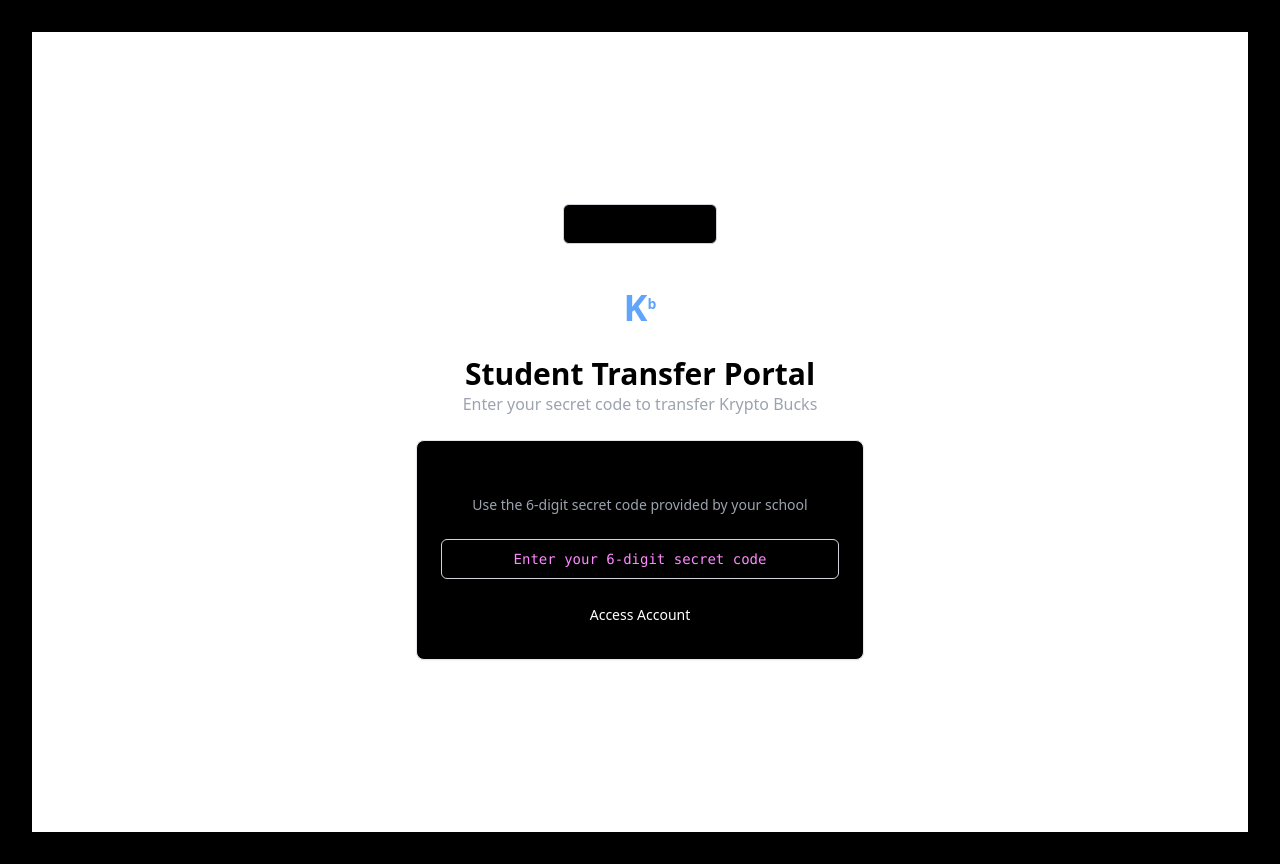
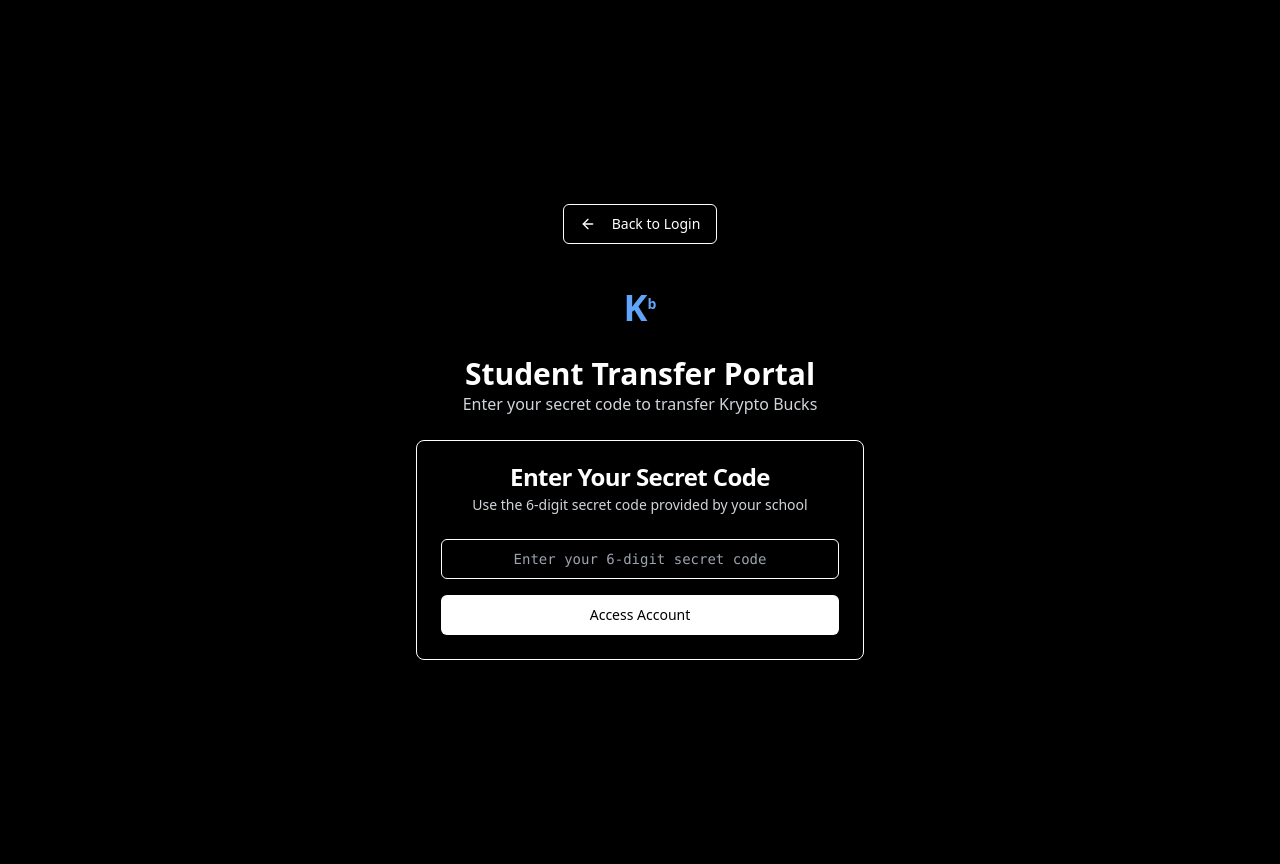
Before and after one commit to KingDenari/krypto-bucks-kard, a React (Vite) app: page / in a window 1280 px wide. Both pictures are taken after a click on the button "I'm a Student - Transfer Krypto Bucks". Built offline with nearby package versions, Linux system fonts and the light colour scheme.

Commit message:
Fix: Improve card and student portal color scheme
Adjusted card styles to differentiate from the background. Improved the color scheme in the student transfer portal for better readability.

```diff
--- a/src/components/student/StudentView.tsx
+++ b/src/components/student/StudentView.tsx
@@ -110,66 +110,66 @@ const StudentView: React.FC<StudentViewProps> = ({ onBack }) => {
       .slice(0, 5);
 
     return (
-      <div className="min-h-screen p-4 bg-white">
+      <div className="min-h-screen p-4 bg-black">
         <div className="max-w-4xl mx-auto space-y-6">
           <div className="flex items-center gap-4">
-            <Button variant="outline" onClick={onBack} className="border-gray-300 text-black hover:bg-gray-100">
+            <Button variant="outline" onClick={onBack} className="border-white text-white hover:bg-white hover:text-black bg-black">
               <ArrowLeft className="w-4 h-4 mr-2" />
               Back to Login
             </Button>
             <div className="flex items-center gap-2">
               <KryptoLogo size="md" />
-              <h1 className="text-2xl font-bold text-black">Student Transfer Portal</h1>
+              <h1 className="text-2xl font-bold text-white">Student Transfer Portal</h1>
             </div>
           </div>
 
           <div className="grid gap-6 md:grid-cols-2">
-            <Card className="border-gray-200">
+            <Card className="border-white bg-black">
               <CardHeader>
-                <CardTitle className="text-black">Student Information</CardTitle>
-                <CardDescription className="text-gray-600">Your account details</CardDescription>
+                <CardTitle className="text-white">Student Information</CardTitle>
+                <CardDescription className="text-gray-300">Your account details</CardDescription>
               </CardHeader>
               <CardContent>
                 <div className="space-y-4">
                   <div>
-                    <p className="text-sm text-gray-600">Name</p>
-                    <p className="font-semibold text-black">{student.name}</p>
+                    <p className="text-sm text-gray-300">Name</p>
+                    <p className="font-semibold text-white">{student.name}</p>
                   </div>
                   <div>
-                    <p className="text-sm text-gray-600">Grade</p>
-                    <p className="font-semibold text-black">{student.grade}</p>
+                    <p className="text-sm text-gray-300">Grade</p>
+                    <p className="font-semibold text-white">{student.grade}</p>
                   </div>
                   <div>
-                    <p className="text-sm text-gray-600">Barcode</p>
-                    <p className="font-mono text-black">{student.barcode}</p>
+                    <p className="text-sm text-gray-300">Barcode</p>
+                    <p className="font-mono text-white">{student.barcode}</p>
                   </div>
                   <div>
-                    <p className="text-sm text-gray-600">Current Balance</p>
+                    <p className="text-sm text-gray-300">Current Balance</p>
                     <div className="flex items-center gap-2">
                       <KryptoLogo size="sm" />
-                      <span className="text-2xl font-bold text-black">K$ {student.balance}</span>
+                      <span className="text-2xl font-bold text-white">K$ {student.balance}</span>
                     </div>
-                    <p className="text-sm text-gray-600">≈ KSH {kshEquivalent}</p>
+                    <p className="text-sm text-gray-300">≈ KSH {kshEquivalent}</p>
                   </div>
                 </div>
               </CardContent>
             </Card>
 
-            <Card className="border-gray-200">
+            <Card className="border-white bg-black">
               <CardHeader>
-                <CardTitle className="text-black">Transfer Krypto Bucks</CardTitle>
-                <CardDescription className="text-gray-600">Send money to other students</CardDescription>
+                <CardTitle className="text-white">Transfer Krypto Bucks</CardTitle>
+                <CardDescription className="text-gray-300">Send money to other students</CardDescription>
               </CardHeader>
               <CardContent className="space-y-4">
                 <div>
-                  <label className="text-sm font-medium text-black">Select Recipient</label>
+                  <label className="text-sm font-medium text-white">Select Recipient</label>
                   <Select value={selectedRecipient} onValueChange={setSelectedRecipient}>
-                    <SelectTrigger className="border-gray-300">
+                    <SelectTrigger className="border-white bg-black text-white">
                       <SelectValue placeholder="Choose a student" />
                     </SelectTrigger>
-                    <SelectContent>
+                    <SelectContent className="bg-black border-white">
                       {otherStudents.map((user) => (
-                        <SelectItem key={user.id} value={user.id}>
+                        <SelectItem key={user.id} value={user.id} className="text-white hover:bg-gray-800">
                           {user.name} - {user.grade}
                         </SelectItem>
                       ))}
@@ -177,7 +177,7 @@ const StudentView: React.FC<StudentViewProps> = ({ onBack }) => {
                   </Select>
                 </div>
                 <div>
-                  <label className="text-sm font-medium text-black">Amount (K$)</label>
+                  <label className="text-sm font-medium text-white">Amount (K$)</label>
                   <Input
                     type="number"
                     step="0.01"
@@ -185,16 +185,16 @@ const StudentView: React.FC<StudentViewProps> = ({ onBack }) => {
                     onChange={(e) => setTransferAmount(parseFloat(e.target.value) || 0)}
                     placeholder="0.00"
                     max={student.balance}
-                    className="border-gray-300"
+                    className="border-white bg-black text-white placeholder:text-gray-400"
                   />
-                  <p className="text-xs text-gray-600 mt-1">
+                  <p className="text-xs text-gray-300 mt-1">
                     ≈ KSH {(transferAmount / exchangeRate.kshToKrypto).toFixed(2)}
                   </p>
                 </div>
                 <Button
                   onClick={handleTransfer}
                   disabled={transferLoading || !selectedRecipient || transferAmount <= 0}
-                  className="w-full bg-black hover:bg-gray-800 text-white"
+                  className="w-full bg-white hover:bg-gray-200 text-black"
                 >
                   {transferLoading ? 'Transferring...' : 'Transfer Money'}
                 </Button>
@@ -202,39 +202,39 @@ const StudentView: React.FC<StudentViewProps> = ({ onBack }) => {
             </Card>
           </div>
 
-          <Card className="border-gray-200">
+          <Card className="border-white bg-black">
             <CardHeader>
-              <CardTitle className="text-black">Recent Transactions</CardTitle>
-              <CardDescription className="text-gray-600">Your latest Krypto Bucks activity</CardDescription>
+              <CardTitle className="text-white">Recent Transactions</CardTitle>
+              <CardDescription className="text-gray-300">Your latest Krypto Bucks activity</CardDescription>
             </CardHeader>
             <CardContent>
               {studentTransactions.length === 0 ? (
                 <div className="text-center py-8">
-                  <p className="text-gray-600">No transactions yet.</p>
-                  <p className="text-sm text-gray-500">Your transaction history will appear here.</p>
+                  <p className="text-gray-300">No transactions yet.</p>
+                  <p className="text-sm text-gray-400">Your transaction history will appear here.</p>
                 </div>
               ) : (
                 <div className="space-y-3">
                   {studentTransactions.map((transaction) => (
-                    <div key={transaction.id} className="flex items-center justify-between p-3 border border-gray-200 rounded-lg">
+                    <div key={transaction.id} className="flex items-center justify-between p-3 border border-white rounded-lg bg-black">
                       <div className="flex items-center gap-3">
                         <div className={`w-2 h-2 rounded-full ${
                           transaction.amount > 0 ? 'bg-green-500' : 'bg-red-500'
                         }`} />
                         <div>
-                          <p className="font-medium text-black">{transaction.description}</p>
-                          <p className="text-sm text-gray-600">
+                          <p className="font-medium text-white">{transaction.description}</p>
+                          <p className="text-sm text-gray-300">
                             {new Date(transaction.createdAt).toLocaleDateString()}
                           </p>
                         </div>
                       </div>
                       <div className="text-right">
                         <p className={`font-semibold ${
-                          transaction.amount > 0 ? 'text-green-600' : 'text-red-600'
+                          transaction.amount > 0 ? 'text-green-400' : 'text-red-400'
                         }`}>
                           {transaction.amount > 0 ? '+' : ''}K$ {Math.abs(transaction.amount)}
                         </p>
-                        <Badge variant={transaction.amount > 0 ? 'default' : 'secondary'} className="bg-gray-100 text-gray-800">
+                        <Badge variant={transaction.amount > 0 ? 'default' : 'secondary'} className="bg-white text-black">
                           {transaction.type}
                         </Badge>
                       </div>
@@ -250,10 +250,10 @@ const StudentView: React.FC<StudentViewProps> = ({ onBack }) => {
   }
 
   return (
-    <div className="min-h-screen flex items-center justify-center p-4 bg-white">
+    <div className="min-h-screen flex items-center justify-center p-4 bg-black">
       <div className="w-full max-w-md space-y-6">
         <div className="text-center space-y-4">
-          <Button variant="outline" onClick={onBack} className="mb-4 border-gray-300 text-black hover:bg-gray-100">
+          <Button variant="outline" onClick={onBack} className="mb-4 border-white text-white hover:bg-white hover:text-black bg-black">
             <ArrowLeft className="w-4 h-4 mr-2" />
             Back to Login
           </Button>
@@ -261,17 +261,17 @@ const StudentView: React.FC<StudentViewProps> = ({ onBack }) => {
             <KryptoLogo size="xl" />
           </div>
           <div>
-            <h1 className="text-3xl font-bold text-black">
+            <h1 className="text-3xl font-bold text-white">
               Student Transfer Portal
             </h1>
-            <p className="text-gray-600">Enter your secret code to transfer Krypto Bucks</p>
+            <p className="text-gray-300">Enter your secret code to transfer Krypto Bucks</p>
           </div>
         </div>
 
-        <Card className="animate-fade-in border-gray-200">
+        <Card className="animate-fade-in border-white bg-black">
           <CardHeader>
-            <CardTitle className="text-black">Enter Your Secret Code</CardTitle>
-            <CardDescription className="text-gray-600">
+            <CardTitle className="text-white">Enter Your Secret Code</CardTitle>
+            <CardDescription className="text-gray-300">
               Use the 6-digit secret code provided by your school
             </CardDescription>
           </CardHeader>
@@ -284,11 +284,11 @@ const StudentView: React.FC<StudentViewProps> = ({ onBack }) => {
                   value={secretCode}
                   onChange={(e) => setSecretCode(e.target.value)}
                   required
-                  className="text-center text-lg font-mono border-gray-300"
+                  className="text-center text-lg font-mono border-white bg-black text-white placeholder:text-gray-400"
                   maxLength={6}
                 />
               </div>
-              <Button type="submit" className="w-full bg-black hover:bg-gray-800 text-white" disabled={loading}>
+              <Button type="submit" className="w-full bg-white hover:bg-gray-200 text-black" disabled={loading}>
                 {loading ? 'Verifying...' : 'Access Account'}
               </Button>
             </form>
--- a/src/components/ui/card.tsx
+++ b/src/components/ui/card.tsx
@@ -1,3 +1,4 @@
+
 import * as React from "react"
 
 import { cn } from "@/lib/utils"
@@ -9,7 +10,7 @@ const Card = React.forwardRef<
   <div
     ref={ref}
     className={cn(
-      "rounded-lg border bg-card text-card-foreground shadow-sm",
+      "rounded-lg border border-white bg-black text-white shadow-lg",
       className
     )}
     {...props}
@@ -36,7 +37,7 @@ const CardTitle = React.forwardRef<
   <h3
     ref={ref}
     className={cn(
-      "text-2xl font-semibold leading-none tracking-tight",
+      "text-2xl font-semibold leading-none tracking-tight text-white",
       className
     )}
     {...props}
@@ -50,7 +51,7 @@ const CardDescription = React.forwardRef<
 >(({ className, ...props }, ref) => (
   <p
     ref={ref}
-    className={cn("text-sm text-muted-foreground", className)}
+    className={cn("text-sm text-gray-300", className)}
     {...props}
   />
 ))
```
